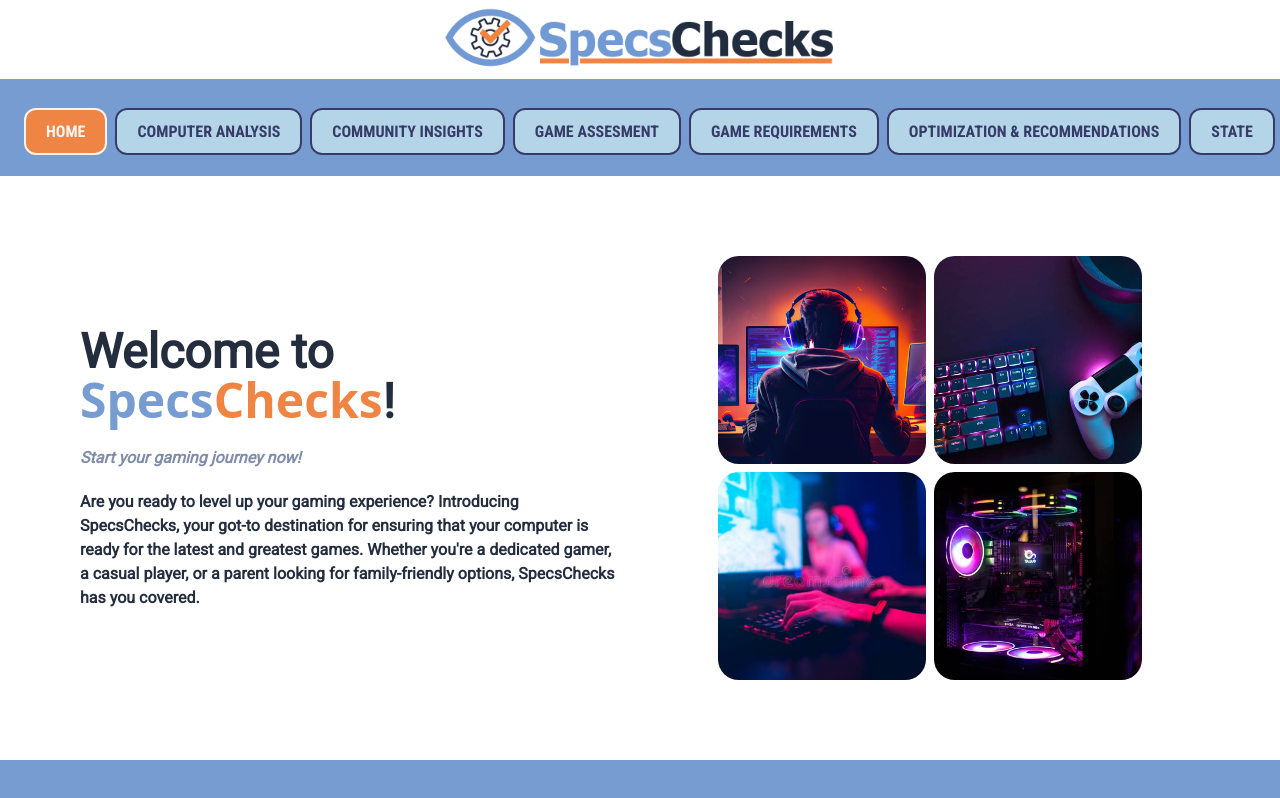
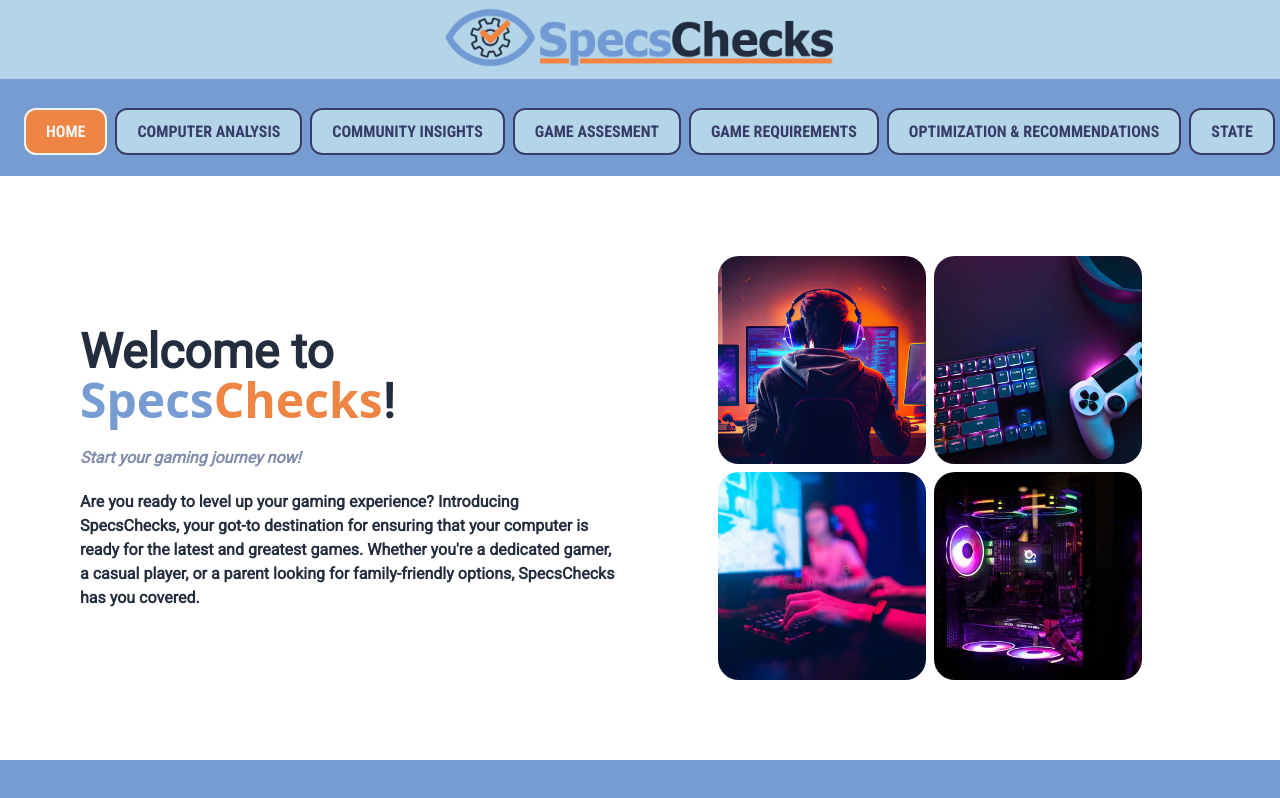
Before and after one commit to BJakelic/HCI-2023-24, a Next.js app in the folder semester-project/: page / in a window 1280 px wide. Shown: the top 798 px of the page. Built offline with nearby package versions, Linux system fonts and the light colour scheme.

Commit message:
Favicon & Navbar bg color

```diff
--- a/semester-project/components/Logo.tsx
+++ b/semester-project/components/Logo.tsx
@@ -1,7 +1,7 @@
 import Image, { StaticImageData } from "next/image";
 
 export const Logo = () => (
-  <div className="p-1 flex align-middle justify-center">
+  <div className="p-1 flex align-middle justify-center bg-brand-blue-200">
     <Image src="/hero/specschecks-logo.png" alt="SpecsChecksLogo" width="400" height="300"/>
   </div>
 );
--- a/semester-project/components/Navbar.tsx
+++ b/semester-project/components/Navbar.tsx
@@ -27,7 +27,7 @@ const NavBar = () => {
   const [open, setOpen] = useState(false);
 
   return (
-    <div className="grid grid-rows-[max-content_1fr] flex justify-center justify-evenly bg-brand-blue-100 p-6">
+    <div className="grid grid-rows-[max-content_1fr] justify-evenly bg-brand-blue-100 p-6">
       <div className=" mb-2">
         <MyMenu pages={pages} />
       </div>
```
